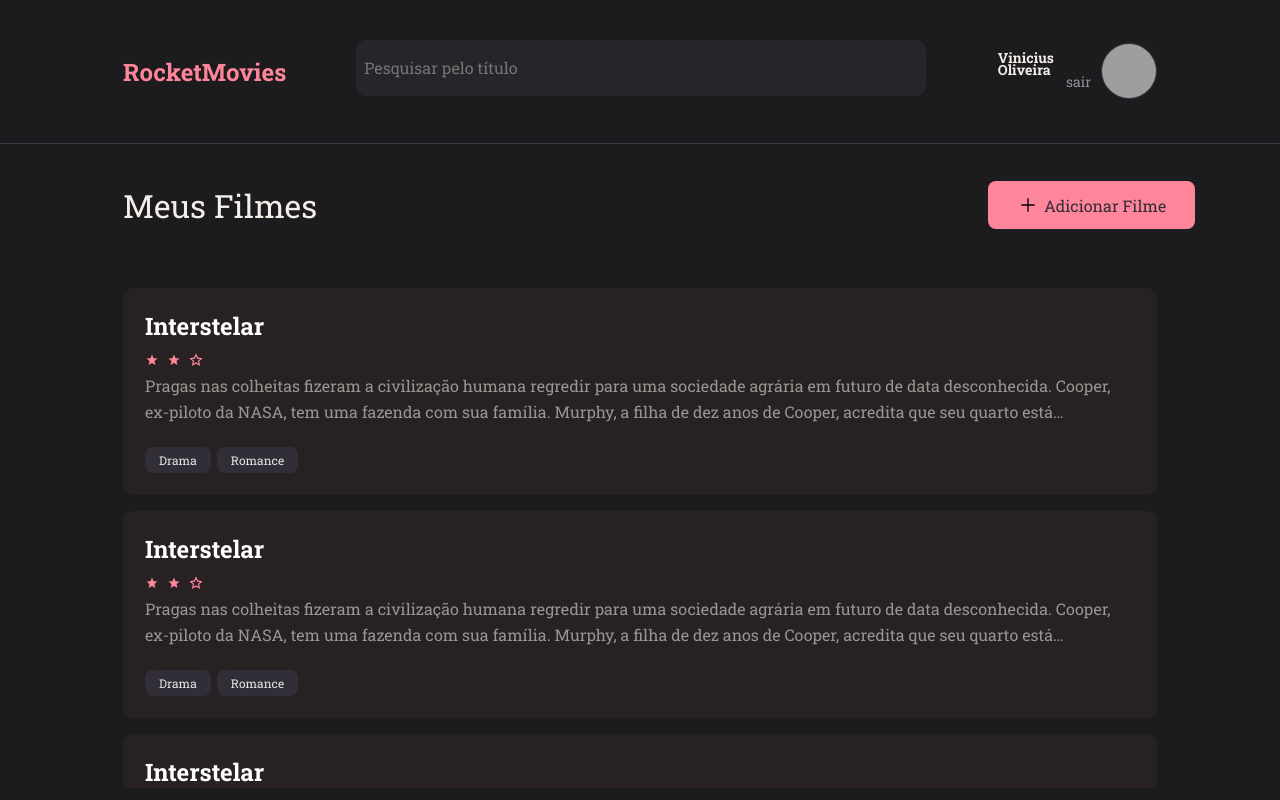
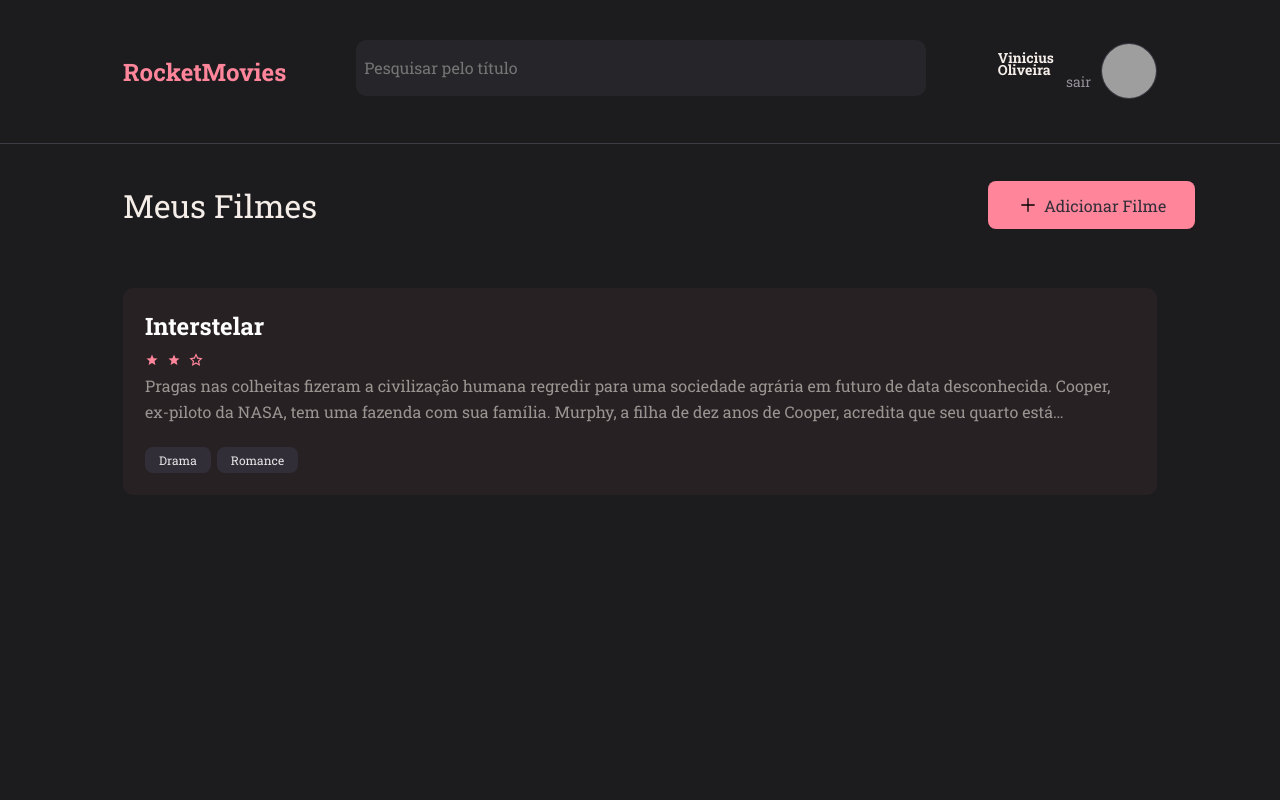
Before and after one commit to vinizbjj/RocketMoviesFrontEnd, a React (Vite) app: page / in a window 1280 px wide. Built offline with nearby package versions, Linux system fonts and the light colour scheme; grey boxes are pictures that could not be loaded.

Commit message:
refatorando home usando map

```diff
--- a/src/pages/Home/index.jsx
+++ b/src/pages/Home/index.jsx
@@ -63,138 +63,7 @@ export function Home() {
               ],
             }}
           />
-          <Note
-            data={{
-              title: "Interstelar",
-              icons: [
-                { id: "1", name: <RiStarSFill /> },
-                { id: "2", name: <RiStarSFill /> },
-                { id: "3", name: <RiStarLine /> },
-              ],
-              description: `Pragas nas colheitas fizeram a civilização humana regredir para uma
-              sociedade agrária em futuro de data desconhecida. Cooper, ex-piloto
-              da NASA, tem uma fazenda com sua família. Murphy, a filha de dez
-              anos de Cooper, acredita que seu quarto está assombrado por um
-              fantasma que tenta se comunicar com ela. Pai e filha descobrem que o
-              "fantasma" é uma inteligência desconhecida que está enviando
-              mensagens codificadas através de radiação gravitacional, deixando
-              coordenadas em binário que os levam até uma instalação secreta da
-              NASA liderada pelo professor John Brand. O cientista revela que um
-              buraco de minhoca foi aberto perto de Saturno e que ele leva a
-              planetas que podem oferecer condições de sobrevivência para a
-              espécie humana. As "missões Lázaro" enviadas anos antes
-              identificaram três planetas potencialmente habitáveis orbitando o
-              buraco negro Gargântua: Miller, Edmunds e Mann – nomeados em
-              homenagem aos astronautas que os pesquisaram. Brand recruta Cooper
-              para pilotar a nave espacial Endurance e recuperar os dados dos
-              astronautas; se um dos planetas se mostrar habitável, a humanidade
-              irá seguir para ele na instalação da NASA, que é na realidade uma
-              enorme estação espacial. A partida de Cooper devasta Murphy. Além de
-              Cooper, a tripulação da Endurance é formada pela bióloga Amelia,
-              filha de Brand; o cientista Romilly, o físico planetário Doyle, além
-              dos robôs TARS e CASE. Eles entram no buraco de minhoca e se dirigem
-              a Miller, porém descobrem que o planeta possui enorme dilatação
-              gravitacional temporal por estar tão perto de Gargântua: cada hora
-              na superfície equivale a sete anos na Terra. Eles entram em Miller e
-              descobrem que é inóspito já que é coberto por um oceano raso e
-              agitado por ondas enormes. Uma onda atinge a tripulação enquanto
-              Amelia tenta recuperar os dados de Miller, matando Doyle e atrasando
-              a partida. Ao voltarem para a Endurance, Cooper e Amelia descobrem
-              que 23 anos se passaram.`,
-              tags: [
-                { id: "1", name: "Drama" },
-                { id: "2", name: "Romance" },
-              ],
-            }}
-          />
-          <Note
-            data={{
-              title: "Interstelar",
-              icons: [
-                { id: "1", name: <RiStarSFill /> },
-                { id: "2", name: <RiStarSFill /> },
-                { id: "3", name: <RiStarLine /> },
-              ],
-              description: `Pragas nas colheitas fizeram a civilização humana regredir para uma
-              sociedade agrária em futuro de data desconhecida. Cooper, ex-piloto
-              da NASA, tem uma fazenda com sua família. Murphy, a filha de dez
-              anos de Cooper, acredita que seu quarto está assombrado por um
-              fantasma que tenta se comunicar com ela. Pai e filha descobrem que o
-              "fantasma" é uma inteligência desconhecida que está enviando
-              mensagens codificadas através de radiação gravitacional, deixando
-              coordenadas em binário que os levam até uma instalação secreta da
-              NASA liderada pelo professor John Brand. O cientista revela que um
-              buraco de minhoca foi aberto perto de Saturno e que ele leva a
-              planetas que podem oferecer condições de sobrevivência para a
-              espécie humana. As "missões Lázaro" enviadas anos antes
-              identificaram três planetas potencialmente habitáveis orbitando o
-              buraco negro Gargântua: Miller, Edmunds e Mann – nomeados em
-              homenagem aos astronautas que os pesquisaram. Brand recruta Cooper
-              para pilotar a nave espacial Endurance e recuperar os dados dos
-              astronautas; se um dos planetas se mostrar habitável, a humanidade
-              irá seguir para ele na instalação da NASA, que é na realidade uma
-              enorme estação espacial. A partida de Cooper devasta Murphy. Além de
-              Cooper, a tripulação da Endurance é formada pela bióloga Amelia,
-              filha de Brand; o cientista Romilly, o físico planetário Doyle, além
-              dos robôs TARS e CASE. Eles entram no buraco de minhoca e se dirigem
-              a Miller, porém descobrem que o planeta possui enorme dilatação
-              gravitacional temporal por estar tão perto de Gargântua: cada hora
-              na superfície equivale a sete anos na Terra. Eles entram em Miller e
-              descobrem que é inóspito já que é coberto por um oceano raso e
-              agitado por ondas enormes. Uma onda atinge a tripulação enquanto
-              Amelia tenta recuperar os dados de Miller, matando Doyle e atrasando
-              a partida. Ao voltarem para a Endurance, Cooper e Amelia descobrem
-              que 23 anos se passaram.`,
-              tags: [
-                { id: "1", name: "Drama" },
-                { id: "2", name: "Romance" },
-              ],
-            }}
-          />
-          <Note
-            data={{
-              title: "Interstelar",
-              icons: [
-                { id: "1", name: <RiStarSFill /> },
-                { id: "2", name: <RiStarSFill /> },
-                { id: "3", name: <RiStarLine /> },
-              ],
-              description: `Pragas nas colheitas fizeram a civilização humana regredir para uma
-              sociedade agrária em futuro de data desconhecida. Cooper, ex-piloto
-              da NASA, tem uma fazenda com sua família. Murphy, a filha de dez
-              anos de Cooper, acredita que seu quarto está assombrado por um
-              fantasma que tenta se comunicar com ela. Pai e filha descobrem que o
-              "fantasma" é uma inteligência desconhecida que está enviando
-              mensagens codificadas através de radiação gravitacional, deixando
-              coordenadas em binário que os levam até uma instalação secreta da
-              NASA liderada pelo professor John Brand. O cientista revela que um
-              buraco de minhoca foi aberto perto de Saturno e que ele leva a
-              planetas que podem oferecer condições de sobrevivência para a
-              espécie humana. As "missões Lázaro" enviadas anos antes
-              identificaram três planetas potencialmente habitáveis orbitando o
-              buraco negro Gargântua: Miller, Edmunds e Mann – nomeados em
-              homenagem aos astronautas que os pesquisaram. Brand recruta Cooper
-              para pilotar a nave espacial Endurance e recuperar os dados dos
-              astronautas; se um dos planetas se mostrar habitável, a humanidade
-              irá seguir para ele na instalação da NASA, que é na realidade uma
-              enorme estação espacial. A partida de Cooper devasta Murphy. Além de
-              Cooper, a tripulação da Endurance é formada pela bióloga Amelia,
-              filha de Brand; o cientista Romilly, o físico planetário Doyle, além
-              dos robôs TARS e CASE. Eles entram no buraco de minhoca e se dirigem
-              a Miller, porém descobrem que o planeta possui enorme dilatação
-              gravitacional temporal por estar tão perto de Gargântua: cada hora
-              na superfície equivale a sete anos na Terra. Eles entram em Miller e
-              descobrem que é inóspito já que é coberto por um oceano raso e
-              agitado por ondas enormes. Uma onda atinge a tripulação enquanto
-              Amelia tenta recuperar os dados de Miller, matando Doyle e atrasando
-              a partida. Ao voltarem para a Endurance, Cooper e Amelia descobrem
-              que 23 anos se passaram.`,
-              tags: [
-                { id: "1", name: "Drama" },
-                { id: "2", name: "Romance" },
-              ],
-            }}
-          />
+
         </Content>
       </main>
     </Container>
```
